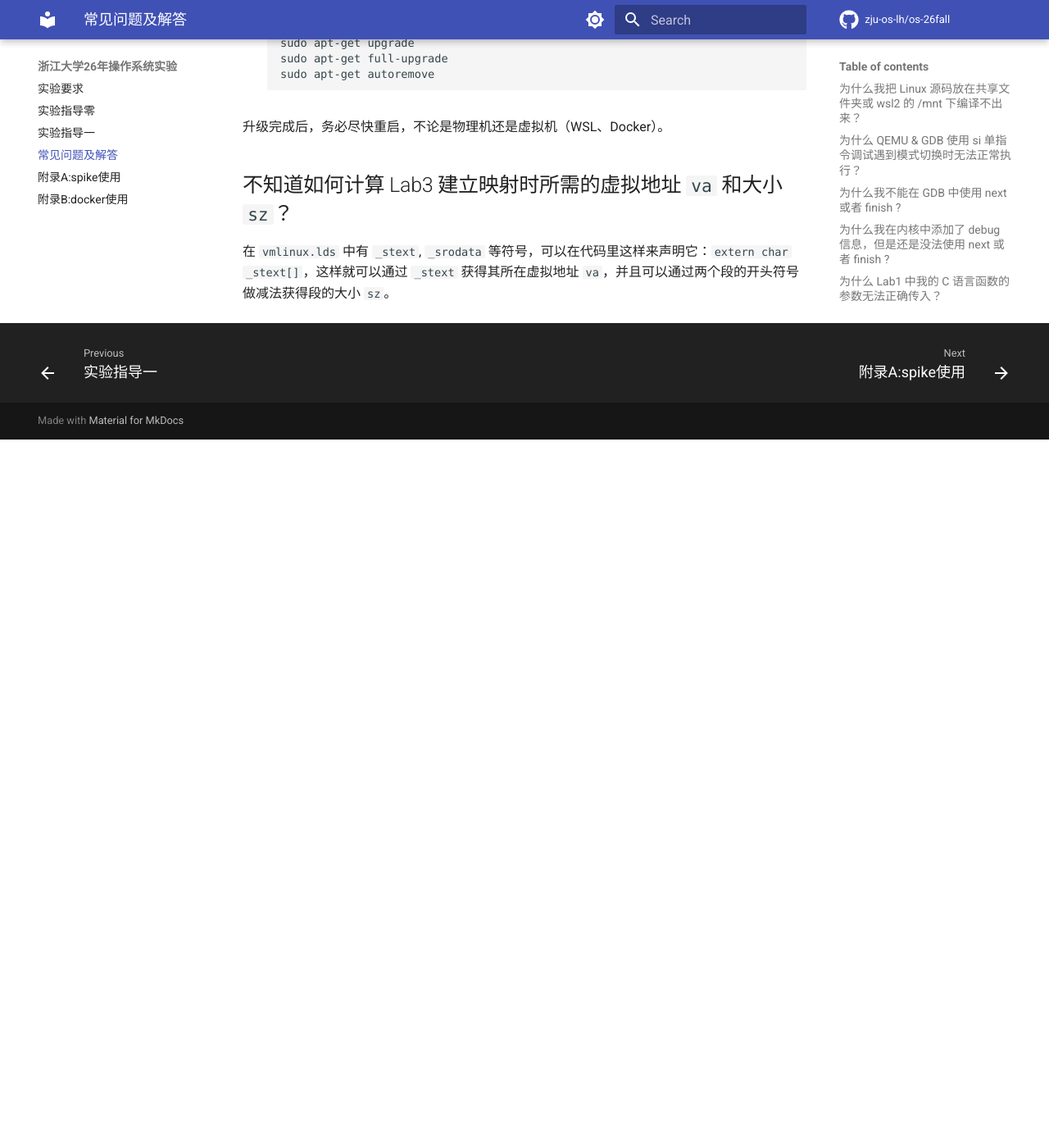
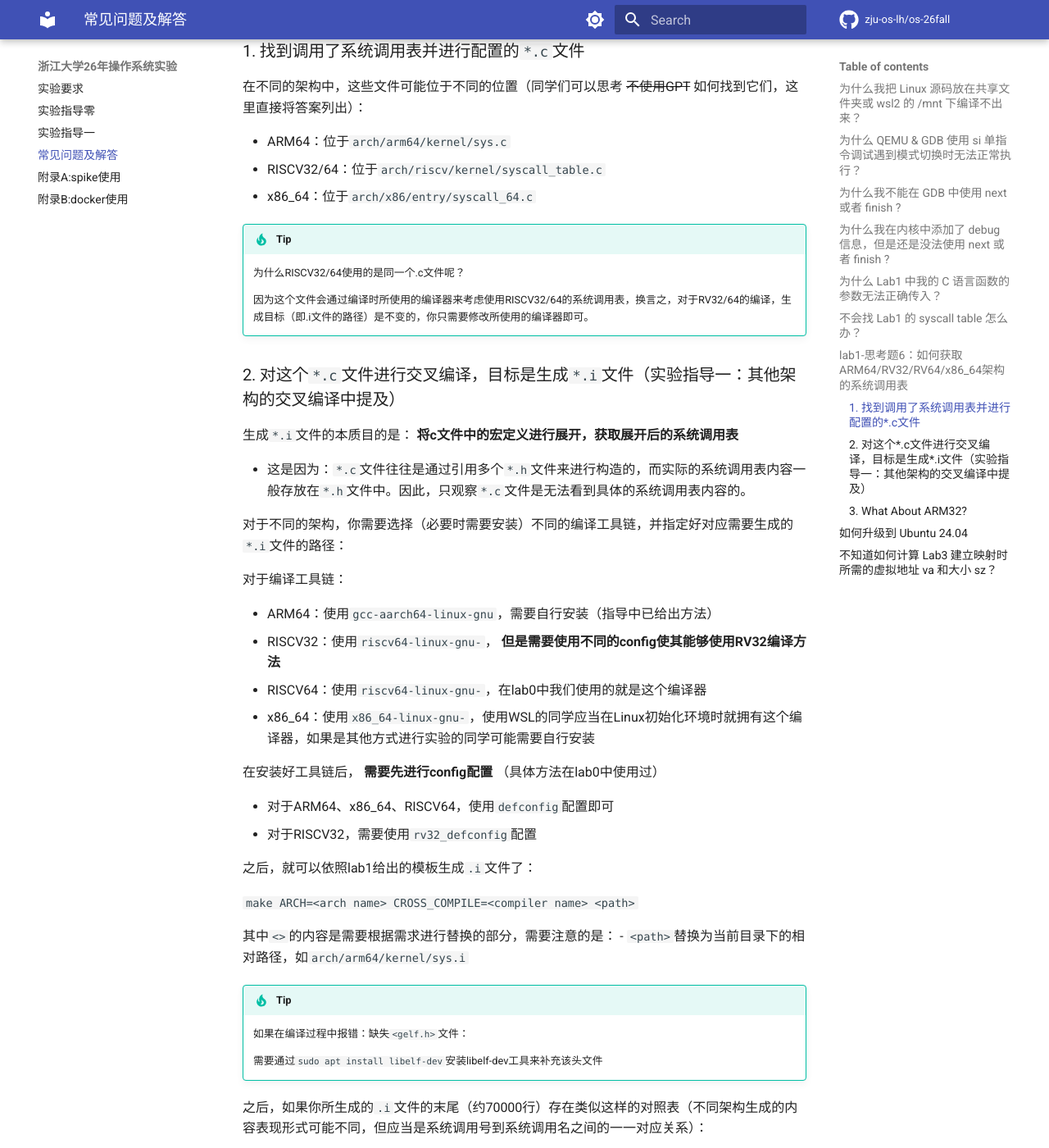
Before and after one commit to JY-GIEGIEGIE/OS-lab, an MkDocs documentation site: the page built from docs/faq.md, in a window 1280 px wide and 1400 px high, scrolled down 2339 px. Shown: the whole window at 82% size. Built offline with MkDocs 1.6.1 and Material for MkDocs 9.7.7, drawn with Linux system fonts in a browser that asks for light colours; some web fonts are replaced; before the commit the page ends 2875 px from its top, so only the background shows below that; some of the changed text lies outside the part shown.

Commit message:
feat: add lab1 question to faq.md

````diff
--- a/docs/faq.md
+++ b/docs/faq.md
@@ -61,6 +61,99 @@ Breakpoint 1, 0x000000008000babe in _never_gonna_give_you_up ()
 !!! tip
     或许可以直接去 `arch` 对应架构文件夹下搜索关键词？
 
+## lab1-思考题6：如何获取ARM64/RV32/RV64/x86_64架构的系统调用表
+
+!!! tip
+
+    相信有很多同学在完成这个思考题时，找到了类似`*.tbl`的文件，但是恰恰RISCV目录下是没有这个文件的（其实这个RISCV使用的是linux大目录下`scripts`中的`.tbl`文件。）
+
+    需要注意的是，`*.tbl`文件 **并不是** 思考题中要求的“宏展开后”的文件，它只是一个存放数据的文件，并没有体现出它在代码中的嵌入关系。
+
+    而在思考题5中，我们使用交叉编译生成的`*.i`文件，才是该思考题希望同学们获取的答案。
+
+
+> 由于该部分较为复杂，因此同学们在报告中该思考题的ARM和x86的部分只需要提供.tbl文件的截图即可（RISCV仍然需要体现使用交叉编译生成文件的过程），具体的交叉编译方法供有兴趣的同学参考。
+
+首先，我们要梳理获取系统调用表的具体方法：
+
+### 1. 找到调用了系统调用表并进行配置的`*.c`文件
+
+在不同的架构中，这些文件可能位于不同的位置（同学们可以思考 ~~不使用GPT~~ 如何找到它们，这里直接将答案列出）：
+
+- ARM64：位于`arch/arm64/kernel/sys.c`
+- RISCV32/64：位于`arch/riscv/kernel/syscall_table.c`
+- x86_64：位于`arch/x86/entry/syscall_64.c`
+
+!!! tip
+
+    为什么RISCV32/64使用的是同一个.c文件呢？
+
+    因为这个文件会通过编译时所使用的编译器来考虑使用RISCV32/64的系统调用表，换言之，对于RV32/64的编译，生成目标（即.i文件的路径）是不变的，你只需要修改所使用的编译器即可。
+
+
+### 2. 对这个`*.c`文件进行交叉编译，目标是生成`*.i`文件（实验指导一：其他架构的交叉编译中提及）
+
+生成`*.i`文件的本质目的是： **将c文件中的宏定义进行展开，获取展开后的系统调用表**
+
+- 这是因为：`*.c`文件往往是通过引用多个`*.h`文件来进行构造的，而实际的系统调用表内容一般存放在`*.h`文件中。因此，只观察`*.c`文件是无法看到具体的系统调用表内容的。
+
+对于不同的架构，你需要选择（必要时需要安装）不同的编译工具链，并指定好对应需要生成的`*.i`文件的路径：
+
+对于编译工具链：
+
+- ARM64：使用`gcc-aarch64-linux-gnu`，需要自行安装（指导中已给出方法）
+- RISCV32：使用`riscv64-linux-gnu-`， **但是需要使用不同的config使其能够使用RV32编译方法**
+- RISCV64：使用`riscv64-linux-gnu-`，在lab0中我们使用的就是这个编译器
+- x86_64：使用`x86_64-linux-gnu-`，使用WSL的同学应当在Linux初始化环境时就拥有这个编译器，如果是其他方式进行实验的同学可能需要自行安装
+
+在安装好工具链后， **需要先进行config配置** （具体方法在lab0中使用过）
+
+- 对于ARM64、x86_64、RISCV64，使用`defconfig`配置即可
+- 对于RISCV32，需要使用`rv32_defconfig`配置
+
+之后，就可以依照lab1给出的模板生成`.i`文件了：
+
+`make ARCH=<arch name> CROSS_COMPILE=<compiler name> <path>`
+
+其中`<>`的内容是需要根据需求进行替换的部分，需要注意的是：
+- `<path>`替换为当前目录下的相对路径，如`arch/arm64/kernel/sys.i`
+
+!!! tip
+
+    如果在编译过程中报错：缺失`<gelf.h>`文件：
+
+    需要通过`sudo apt install libelf-dev`安装libelf-dev工具来补充该头文件
+
+之后，如果你所生成的`.i`文件的末尾（约70000行）存在类似这样的对照表（不同架构生成的内容表现形式可能不同，但应当是系统调用号到系统调用名之间的一一对应关系）：
+
+```
+# 1 "./arch/riscv/include/generated/asm/syscall_table_64.h" 1
+[0] = __riscv_sys_io_setup,
+[1] = __riscv_sys_io_destroy,
+[2] = __riscv_sys_io_submit,
+[3] = __riscv_sys_io_cancel,
+[4] = __riscv_sys_io_getevents,
+[5] = __riscv_sys_setxattr,
+[6] = __riscv_sys_lsetxattr,
+[7] = __riscv_sys_fsetxattr,
+[8] = __riscv_sys_getxattr,
+[9] = __riscv_sys_lgetxattr,
+[10] = __riscv_sys_fgetxattr,
+# ...
+```
+
+这说明你成功地获取了宏展开后的系统调用表！
+
+### 3. What About ARM32?
+
+ARM32的情况相比于其余几种架构更为特殊，它的导入路径如下：
+
+`arch/arm/tools/syscall.tbl -----> arch/arm/include/generated/asm/unistd-nr.h -----> arch/arm/kernel/entry-common.S`
+
+这意味着，经过Makefile的层层处理后，最终是由一个`.S`文件来参与最终的编译和链接。遗憾的是，Makefile中并没有给出`*.S`到`*.i`的转化规则，仅有`*.S`到`*.o`的转化规则 ~~（拼尽全力无法战胜）~~ ，因此在不修改执行命令或者Makefile的前提下无法显式地查看宏展开后的系统调用表。
+
+> 如果有同学发现了可以查看该系统调用表的方法或有补充意见及建议，欢迎与助教联系！
+
 ## 如何升级到 Ubuntu 24.04
 
 请按照 [How to upgrade - Ubuntu](https://ubuntu.com/server/docs/how-to-upgrade-your-release) 或 [DebianUpgrade - Debian Wiki](https://wiki.debian.org/DebianUpgrade) 的说明进行升级，所需命令概括如下（使用两种方式之一即可）：
````
Also changed, not shown: docs/lab1.md (+3 -2 lines).
